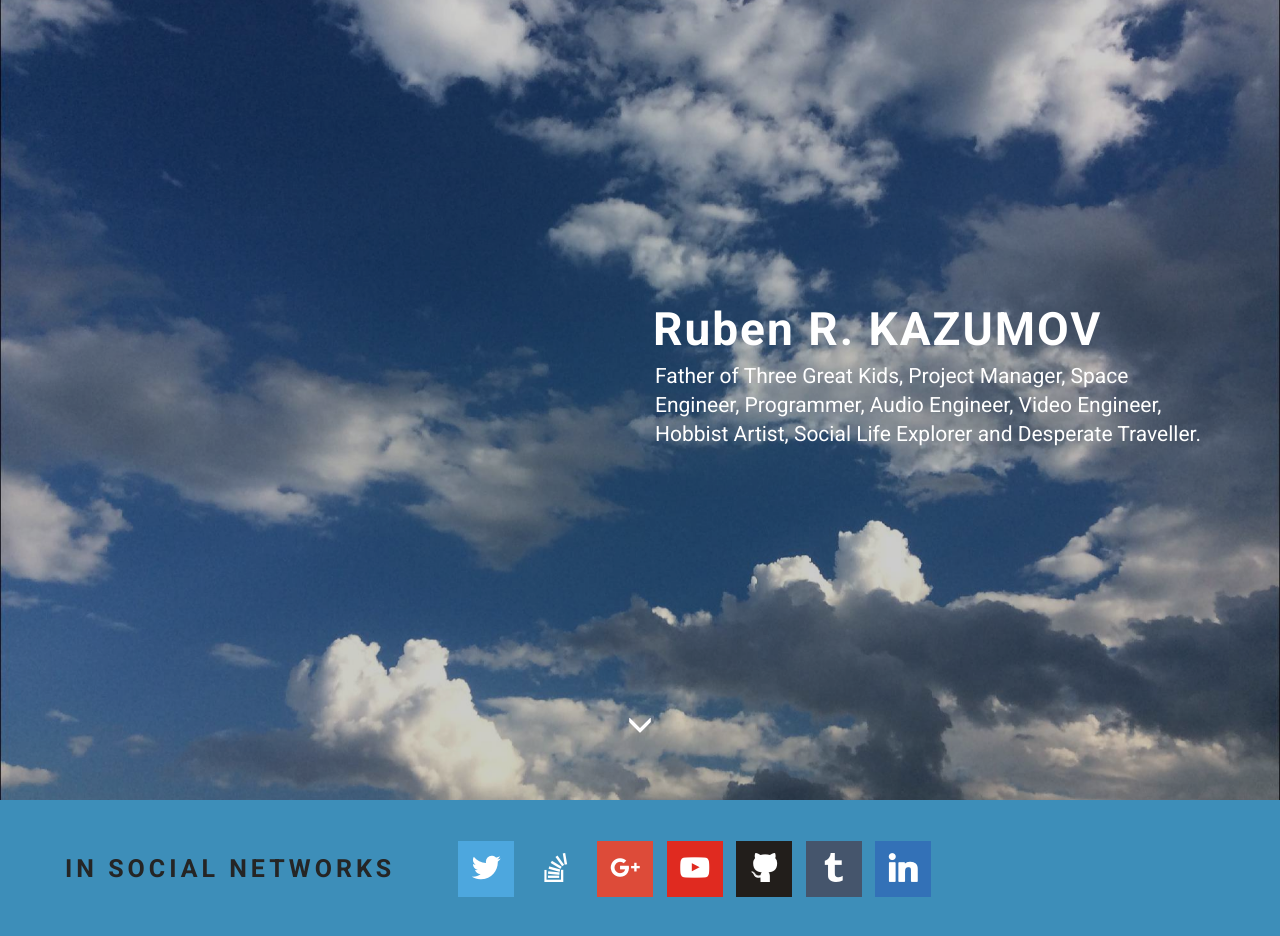
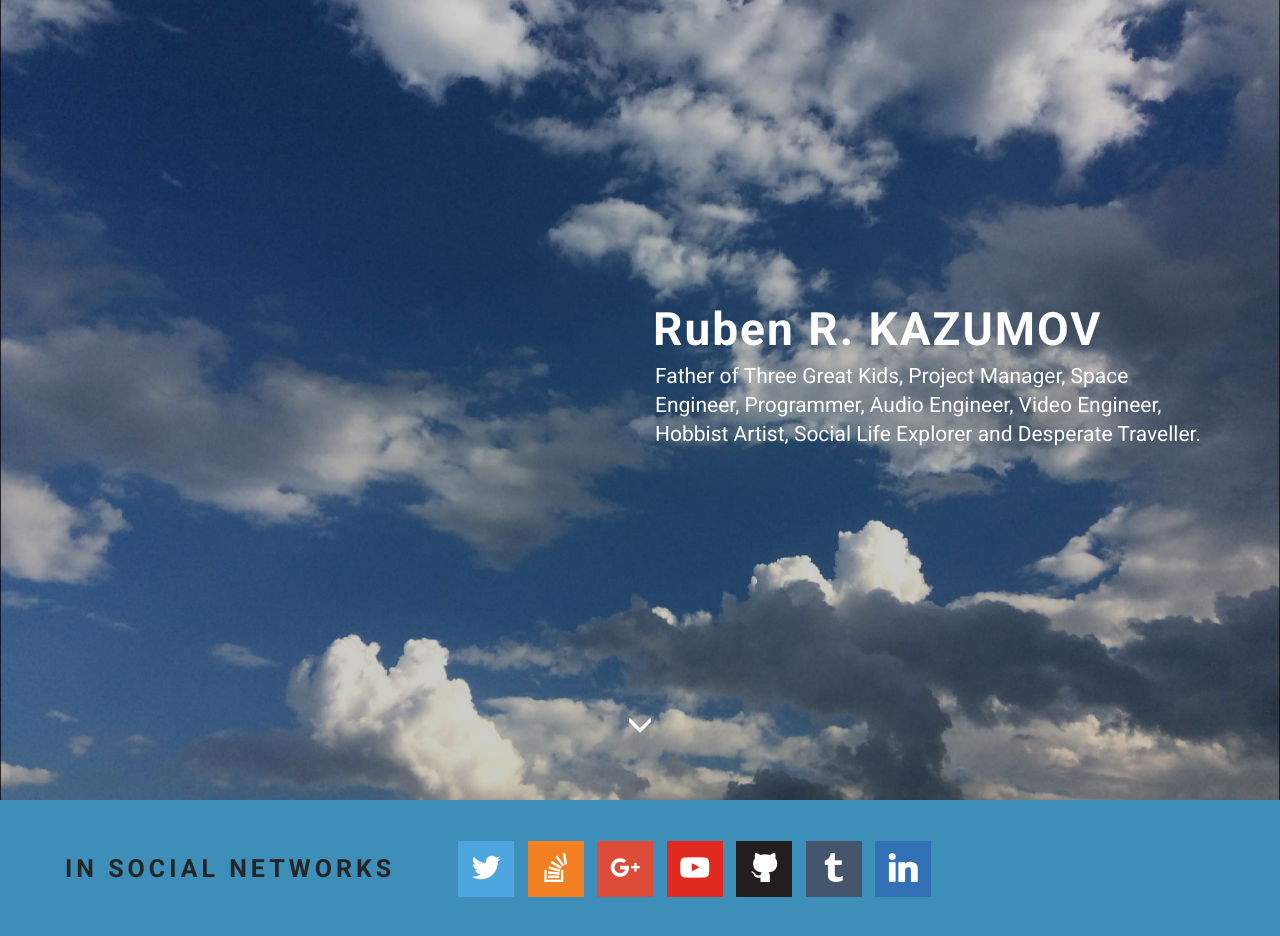
Before and after one commit to kazumov/kazumov.github.io, a plain HTML site: page index.html in a window 1280 px wide. Drawn offline with Linux system fonts and the light colour scheme.

Commit message:
"socicon-bg-stackoverflow" class added
"socicon-bg-stackoverflow" css rule added

```diff
--- a/index.html
+++ b/index.html
@@ -65,7 +65,7 @@
             <div class="col-sm-4">
                 <h3 class="mbr-header__text">IN SOCIAL NETWORKS</h3>
             </div>
-            <div class="mbr-social-icons mbr-social-icons--style-1 col-sm-8"><a class="mbr-social-icons__icon socicon-bg-twitter" title="Twitter" target="_blank" href="https://twitter.com/kazumov"><i class="socicon socicon-twitter"></i></a> <a class="mbr-social-icons__icon socicon-bg-stakoverflow" title="StakOverflow" target="_blank" href="http://stackoverflow.com/users/1543083/ruben-kazumov"><i class="socicon socicon-stackoverflow"></i></a> <a class="mbr-social-icons__icon socicon-bg-googleplus" title="Google+" target="_blank" href="https://plus.google.com/u/0/+kazumov/posts"><i class="socicon socicon-googleplus"></i></a> <a class="mbr-social-icons__icon socicon-bg-youtube" title="YouTube" target="_blank" href="https://www.youtube.com/user/kazumov"><i class="socicon socicon-youtube"></i></a>   <a class="mbr-social-icons__icon socicon-bg-github" title="GitHub" target="_blank" href="https://github.com/kazumov"><i class="socicon socicon-github"></i></a>  <a class="mbr-social-icons__icon socicon-bg-tumblr" title="Tumblr" target="_blank" href="http://rubenkazumov.tumblr.com"><i class="socicon socicon-tumblr"></i></a> <a class="mbr-social-icons__icon socicon-bg-linkedin" title="LinkedIn" target="_blank" href="https://www.linkedin.com/in/kazumov"><i class="socicon socicon-linkedin"></i></a> </div>
+            <div class="mbr-social-icons mbr-social-icons--style-1 col-sm-8"><a class="mbr-social-icons__icon socicon-bg-twitter" title="Twitter" target="_blank" href="https://twitter.com/kazumov"><i class="socicon socicon-twitter"></i></a> <a class="mbr-social-icons__icon socicon-bg-stackoverflow" title="StakOverflow" target="_blank" href="http://stackoverflow.com/users/1543083/ruben-kazumov"><i class="socicon socicon-stackoverflow"></i></a> <a class="mbr-social-icons__icon socicon-bg-googleplus" title="Google+" target="_blank" href="https://plus.google.com/u/0/+kazumov/posts"><i class="socicon socicon-googleplus"></i></a> <a class="mbr-social-icons__icon socicon-bg-youtube" title="YouTube" target="_blank" href="https://www.youtube.com/user/kazumov"><i class="socicon socicon-youtube"></i></a>   <a class="mbr-social-icons__icon socicon-bg-github" title="GitHub" target="_blank" href="https://github.com/kazumov"><i class="socicon socicon-github"></i></a>  <a class="mbr-social-icons__icon socicon-bg-tumblr" title="Tumblr" target="_blank" href="http://rubenkazumov.tumblr.com"><i class="socicon socicon-tumblr"></i></a> <a class="mbr-social-icons__icon socicon-bg-linkedin" title="LinkedIn" target="_blank" href="https://www.linkedin.com/in/kazumov"><i class="socicon socicon-linkedin"></i></a> </div>
         </div>
     </div>
 </section>
```
